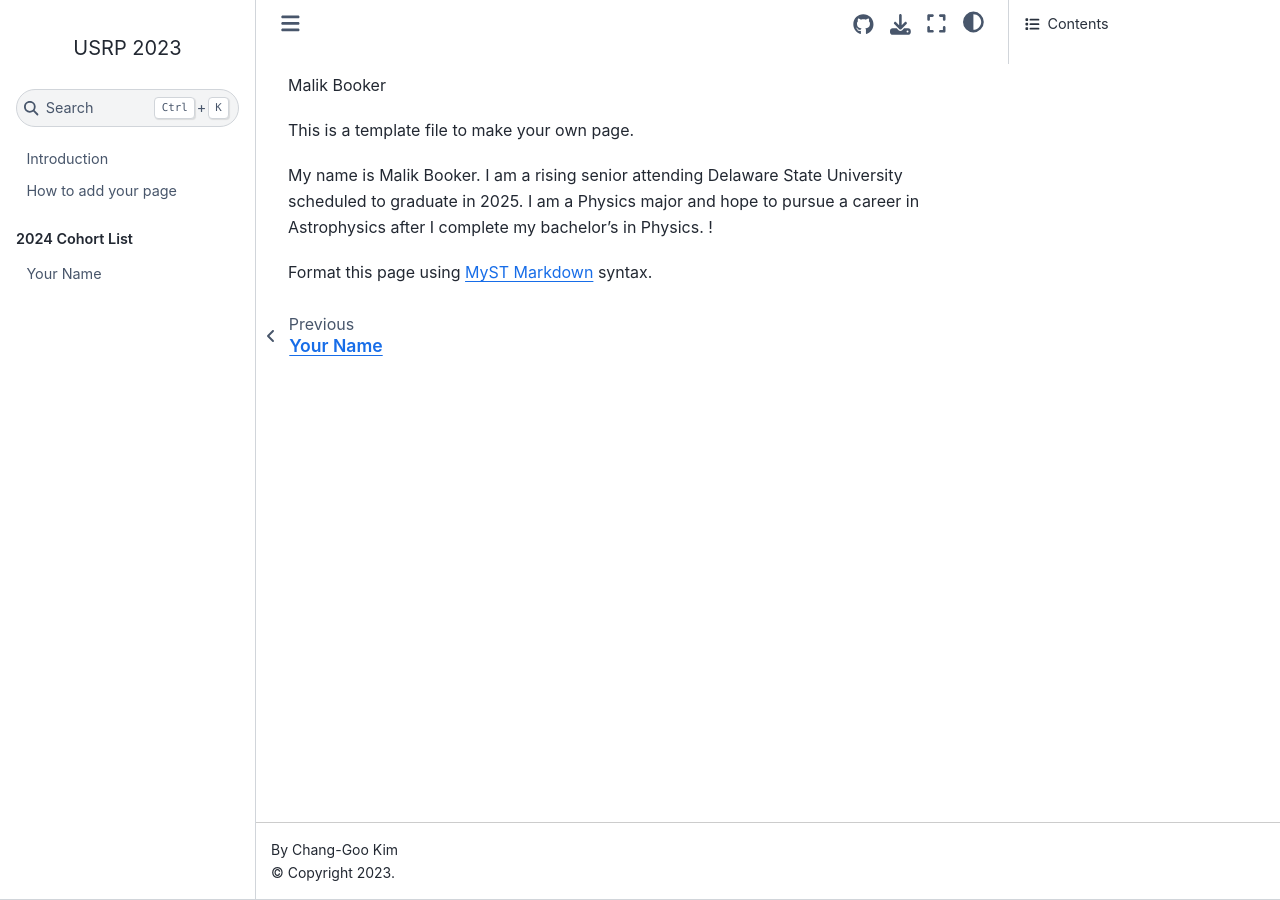
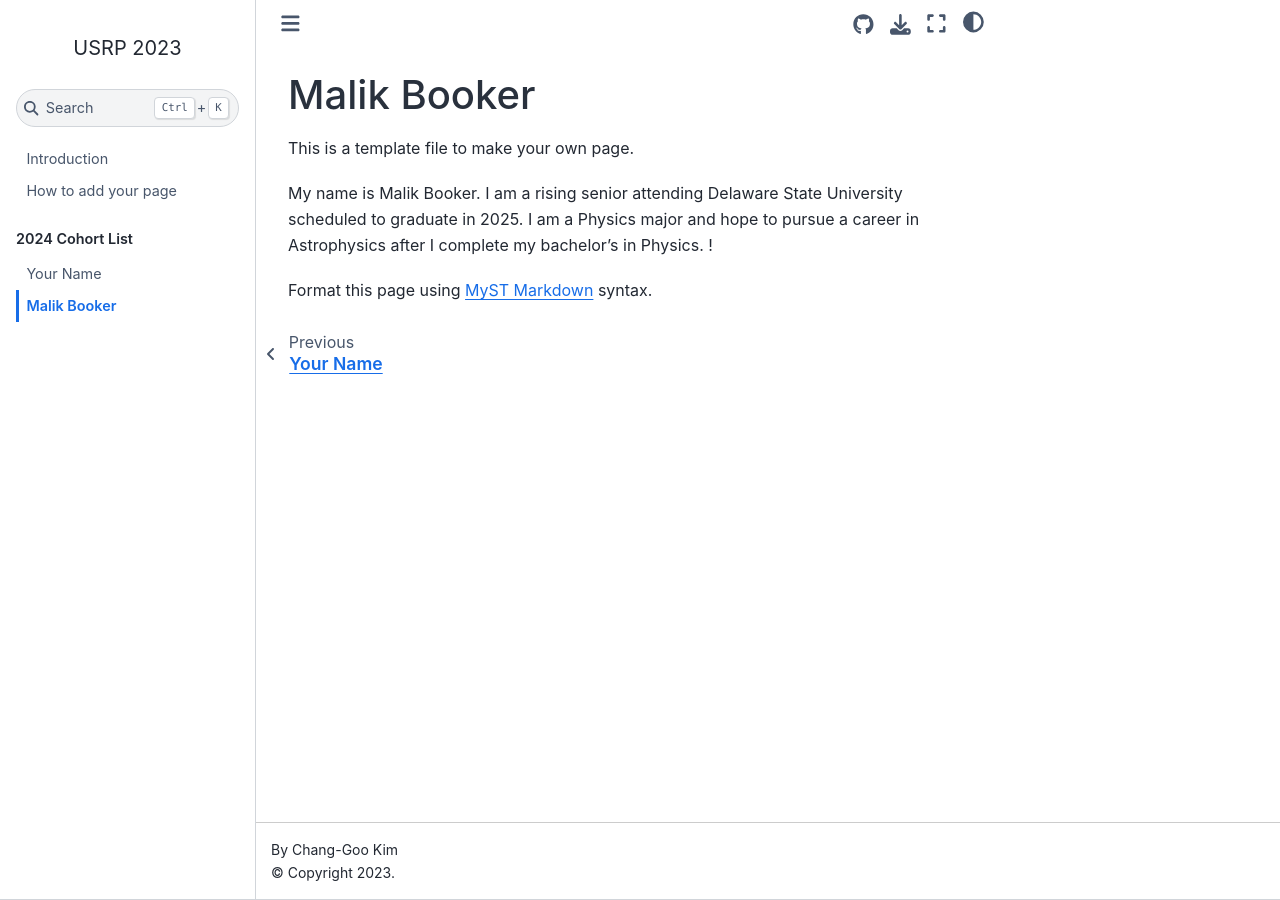
Before and after one commit to changgoo/usrp-introduction, a Jupyter Book: the page built from docs/students/malik_booker.md, in a window 1280 px wide. Built offline with Jupyter Book 1.0.4 settings and Sphinx 7.4.7 and the Sphinx Book theme 1.1.4, drawn with Linux system fonts in a browser that asks for light colours.

Commit message:
Editted malik_booker.md

```diff
--- a/docs/students/malik_booker.md
+++ b/docs/students/malik_booker.md
@@ -1,4 +1,4 @@
-Malik Booker
+# Malik Booker
 
 This is a template file to make your own page.
 
```
